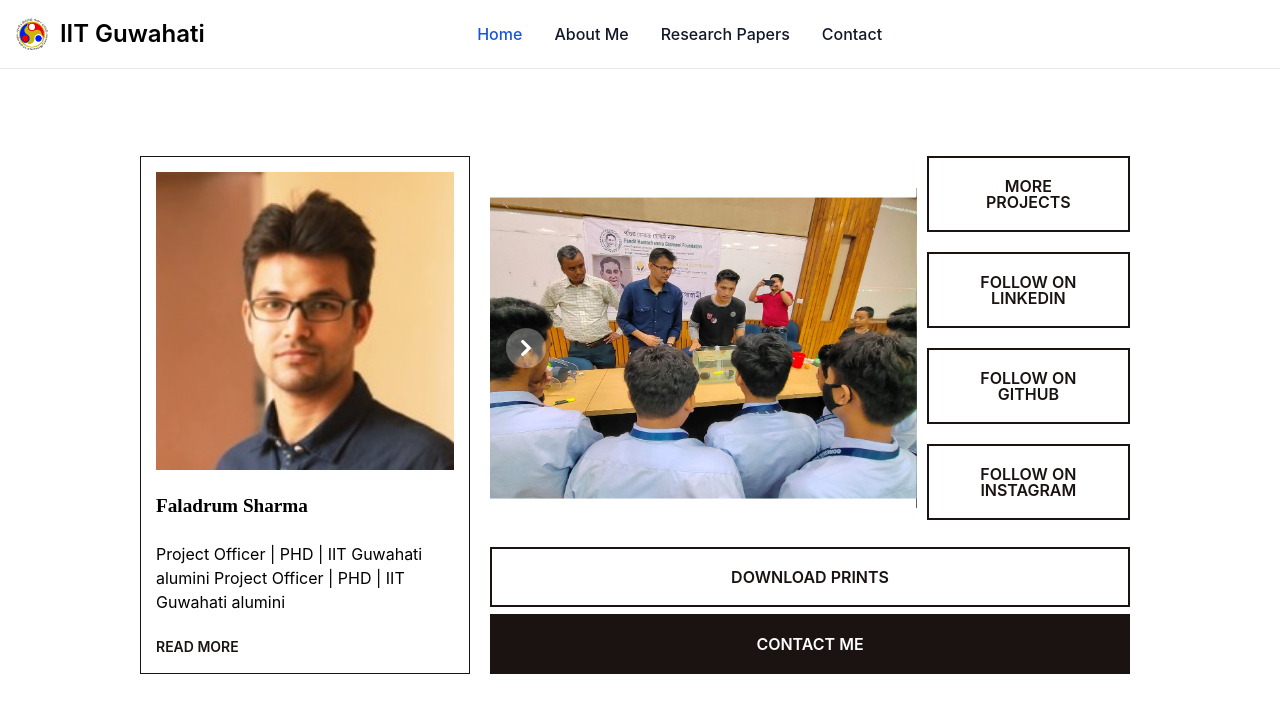
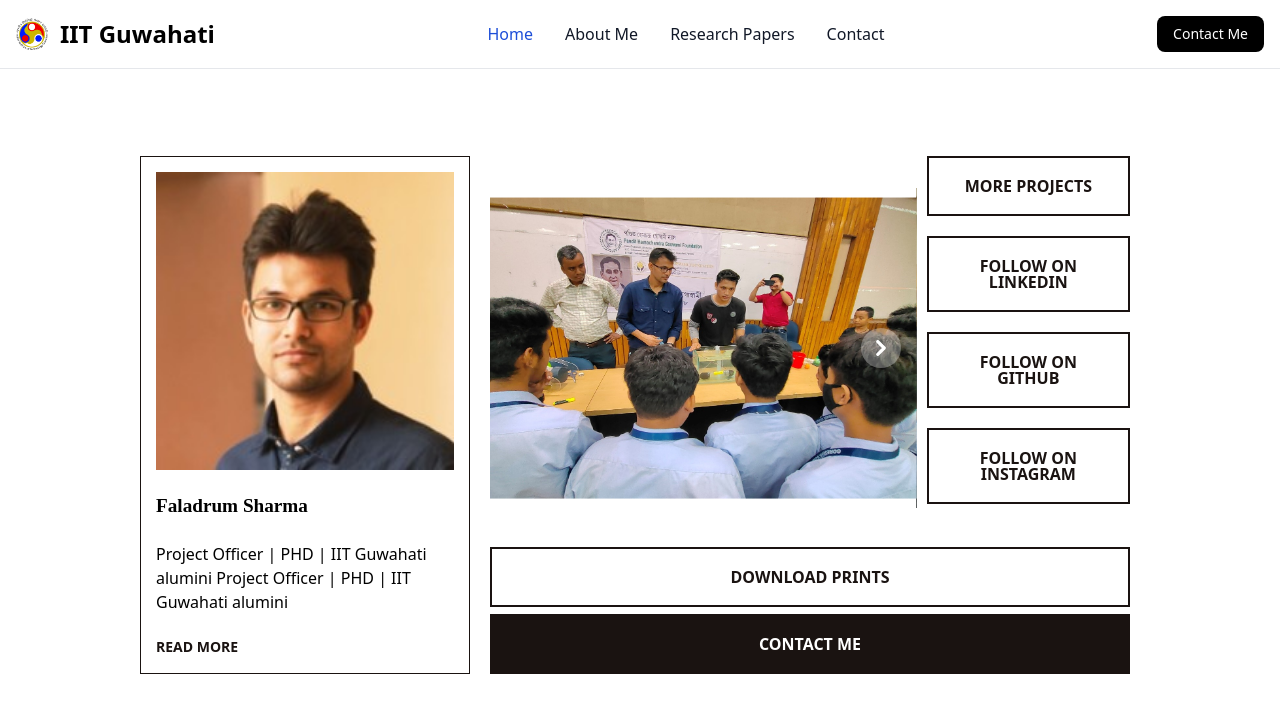
Before and after one commit to pranavupadhyay123/IITG_InternWork, a plain HTML site: page index.html in a window 1280 px wide. Drawn offline with nearby package versions, Linux system fonts and the light colour scheme.

Commit message:
Update index.html

```diff
--- a/index.html
+++ b/index.html
@@ -6,13 +6,14 @@
     <meta name="viewport" content="width=device-width, initial-scale=1.0">
     <title>Portfolio Website</title>
     <link href="https://cdn.jsdelivr.net/npm/flowbite@2.4.1/dist/flowbite.min.css" rel="stylesheet" />
+	<script src="https://cdn.tailwindcss.com"></script>
     <link rel="stylesheet" href="style.css">
 </head>
 
 <body>
     <nav class="bg-white dark:bg-gray-900 fixed w-full z-20 top-0 start-0 border-b border-gray-200 dark:border-gray-600">
         <div class="max-w-screen-xl flex flex-wrap items-center justify-between mx-auto p-4"> <a href="#" class="flex items-center space-x-3 rtl:space-x-reverse"> <img src="logo.png" class="h-8" alt="Logo"> <span class="self-center text-2xl font-semibold whitespace-nowrap dark:text-white">IIT Guwahati</span> </a>
-            <div class="flex md:order-2 space-x-3 md:space-x-0 rtl:space-x-reverse"> <button type="button" class="text-white bg-black font-medium rounded-lg text-sm px-4 py-2 text-center">Contact Me</button> <button data-collapse-toggle="navbar-sticky" type="button" class="inline-flex items-center p-2 w-10 h-10 justify-center text-sm text-gray-500 rounded-lg md:hidden hover:bg-gray-100 focus:outline-none focus:ring-2 focus:ring-gray-200 dark:text-gray-400 dark:hover:bg-gray-700 dark:focus:ring-gray-600" aria-controls="navbar-sticky" aria-expanded="false"> <span class="sr-only">Open main menu</span> <svg class="w-5 h-5" aria-hidden="true" xmlns="http://www.w3.org/2000/svg" fill="none" viewBox="0 0 17 14">
+            <div class="flex md:order-2 space-x-3 md:space-x-0 rtl:space-x-reverse"> <button type="button" class="text-white bg-black font-medium rounded-lg text-sm px-4 py-2 text-center dark:bg-white dark:text-black">Contact Me</button> <button data-collapse-toggle="navbar-sticky" type="button" class="inline-flex items-center p-2 w-10 h-10 justify-center text-sm text-gray-500 rounded-lg md:hidden hover:bg-gray-100 focus:outline-none focus:ring-2 focus:ring-gray-200 dark:text-gray-400 dark:hover:bg-gray-700 dark:focus:ring-gray-600" aria-controls="navbar-sticky" aria-expanded="false"> <span class="sr-only">Open main menu</span> <svg class="w-5 h-5" aria-hidden="true" xmlns="http://www.w3.org/2000/svg" fill="none" viewBox="0 0 17 14">
                         <path stroke="currentColor" stroke-linecap="round" stroke-linejoin="round" stroke-width="2" d="M1 1h15M1 7h15M1 13h15" />
                     </svg> </button> </div>
             <div class="items-center justify-between hidden w-full md:flex md:w-auto md:order-1" id="navbar-sticky">
```
